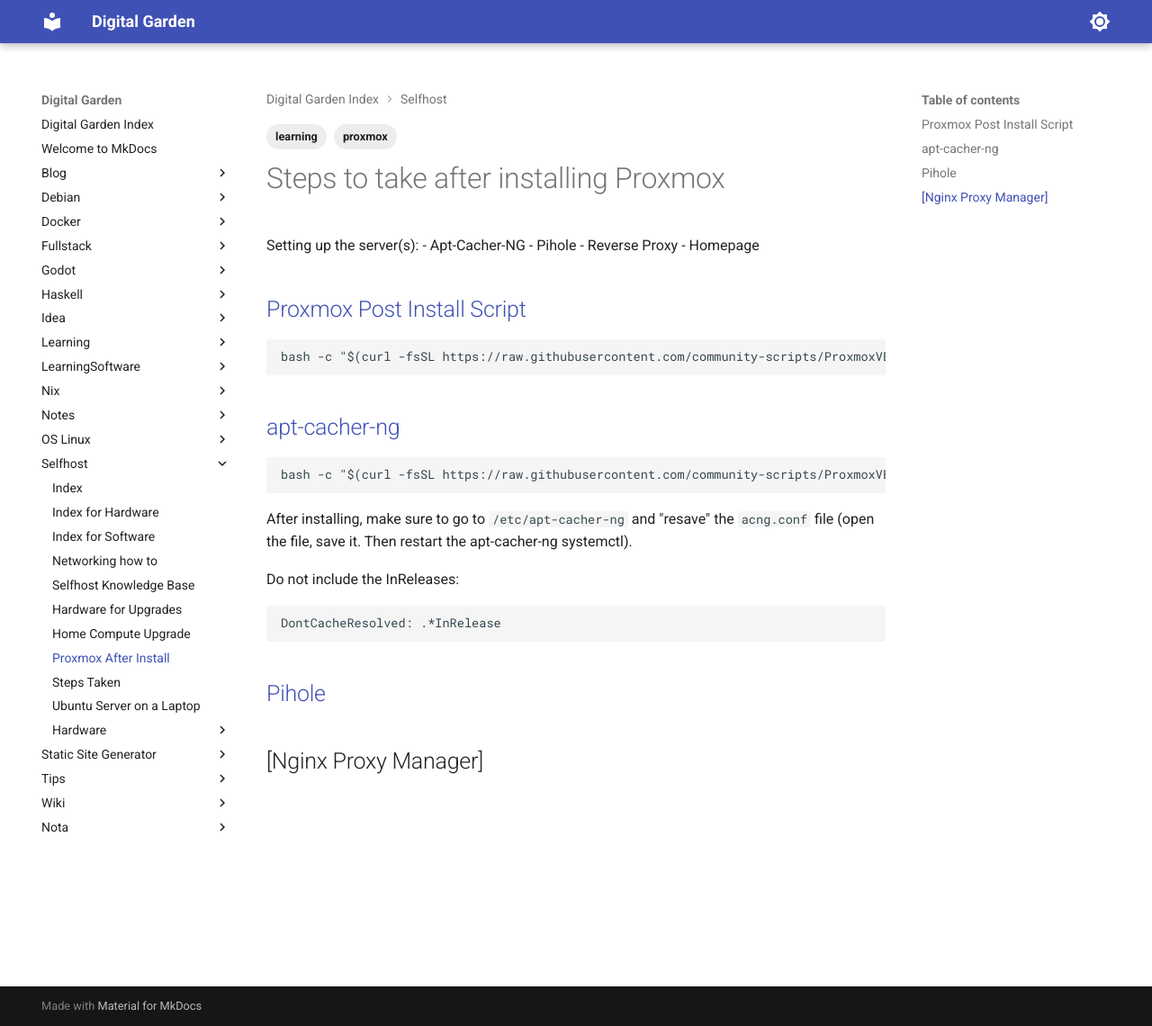
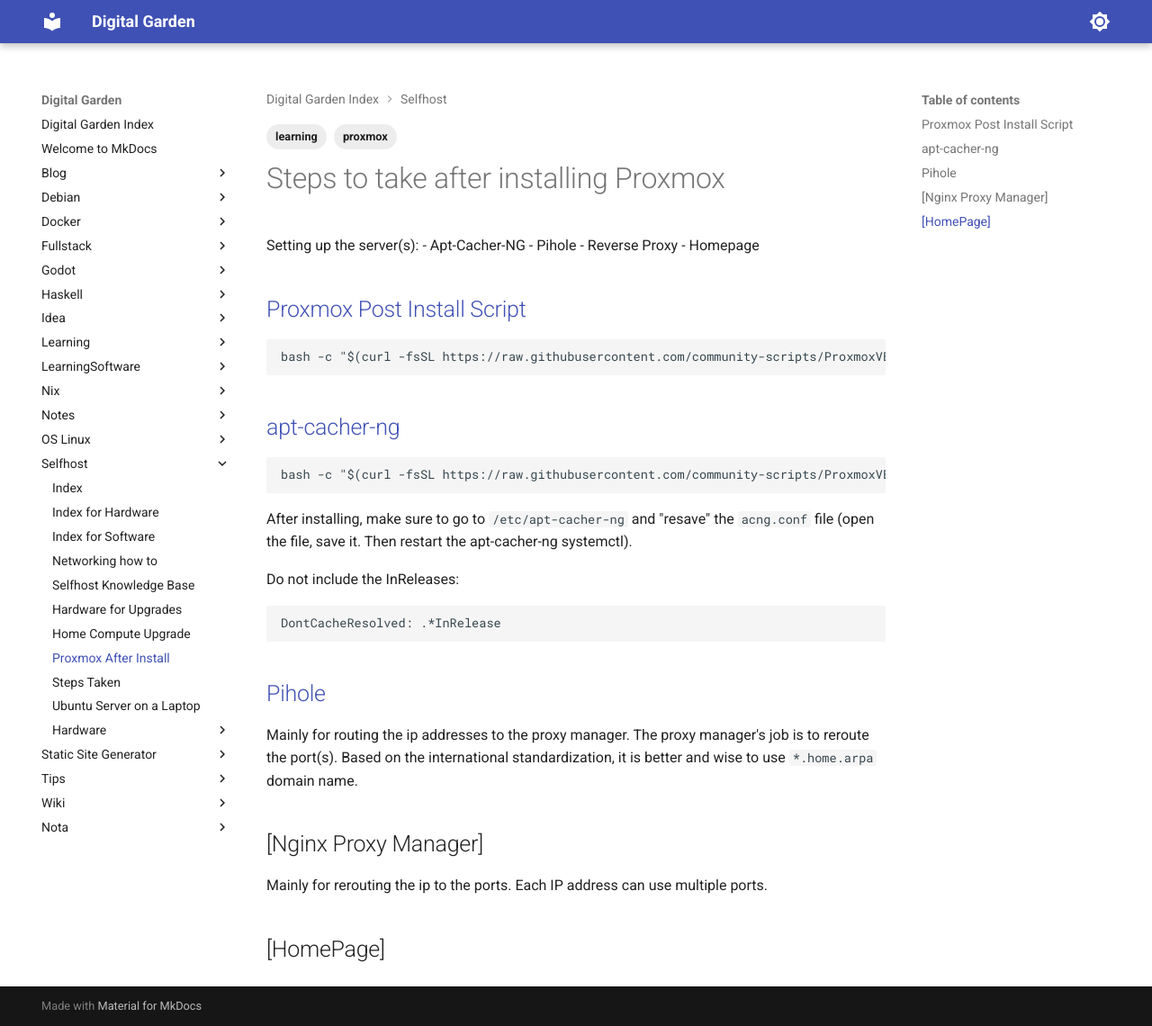
Before and after one commit to jnkk/mkdocs, an MkDocs documentation site: the page built from docs/Selfhost/proxmox.md, in a window 1280 px wide and 1140 px high. Shown: the whole window at 90% size. Built offline with MkDocs 1.6.1 and Material for MkDocs 9.7.7, drawn with Linux system fonts in a browser that asks for light colours.

Commit message:
home arpa

````diff
--- a/docs/Selfhost/proxmox.md
+++ b/docs/Selfhost/proxmox.md
@@ -34,4 +34,12 @@
 ```
 ## [Pihole](https://community-scripts.github.io/ProxmoxVE/scripts?id=pihole)
 
+Mainly for routing the ip addresses to the proxy manager. The proxy manager's job is to reroute the port(s).
+Based on the international standardization, it is better and wise to use `*.home.arpa` domain name.
+
+
 ## [Nginx Proxy Manager]
+
+Mainly for rerouting the ip to the ports. Each IP address can use multiple ports.
+
+## [HomePage]
````
